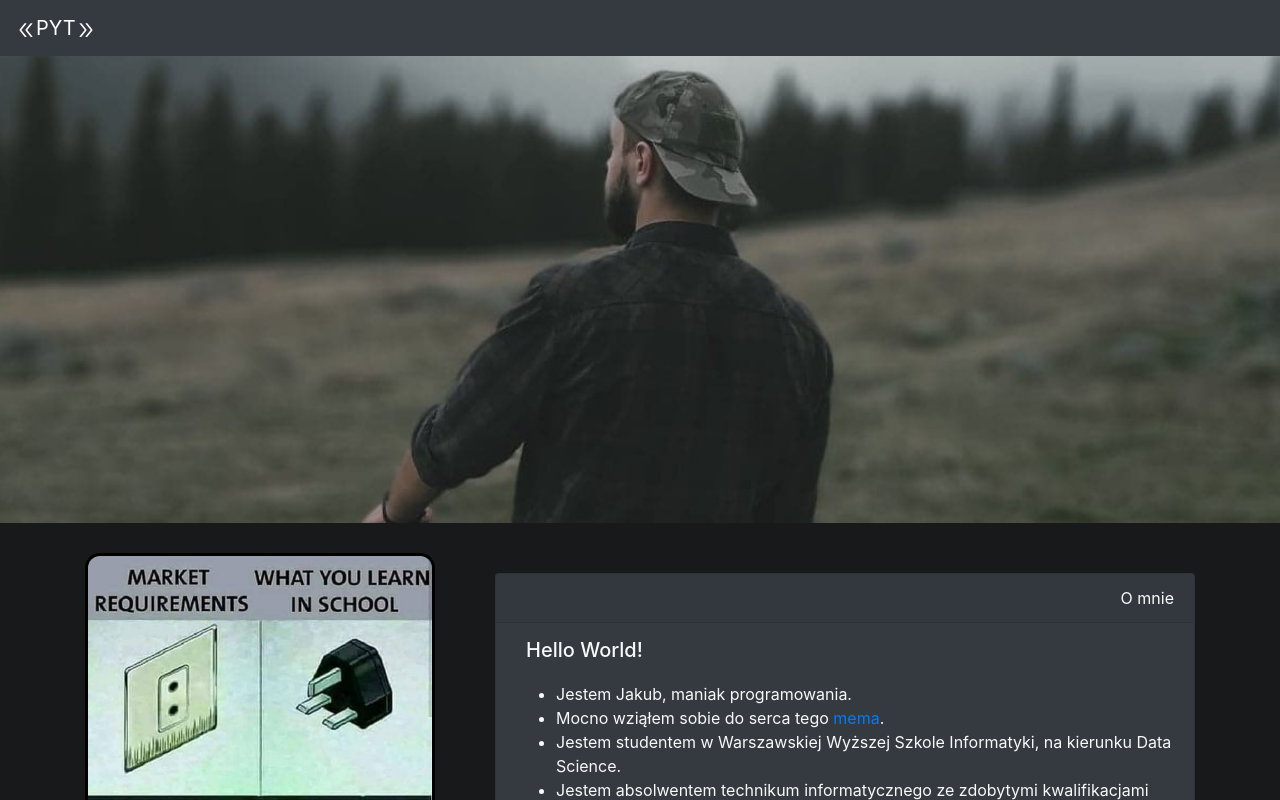
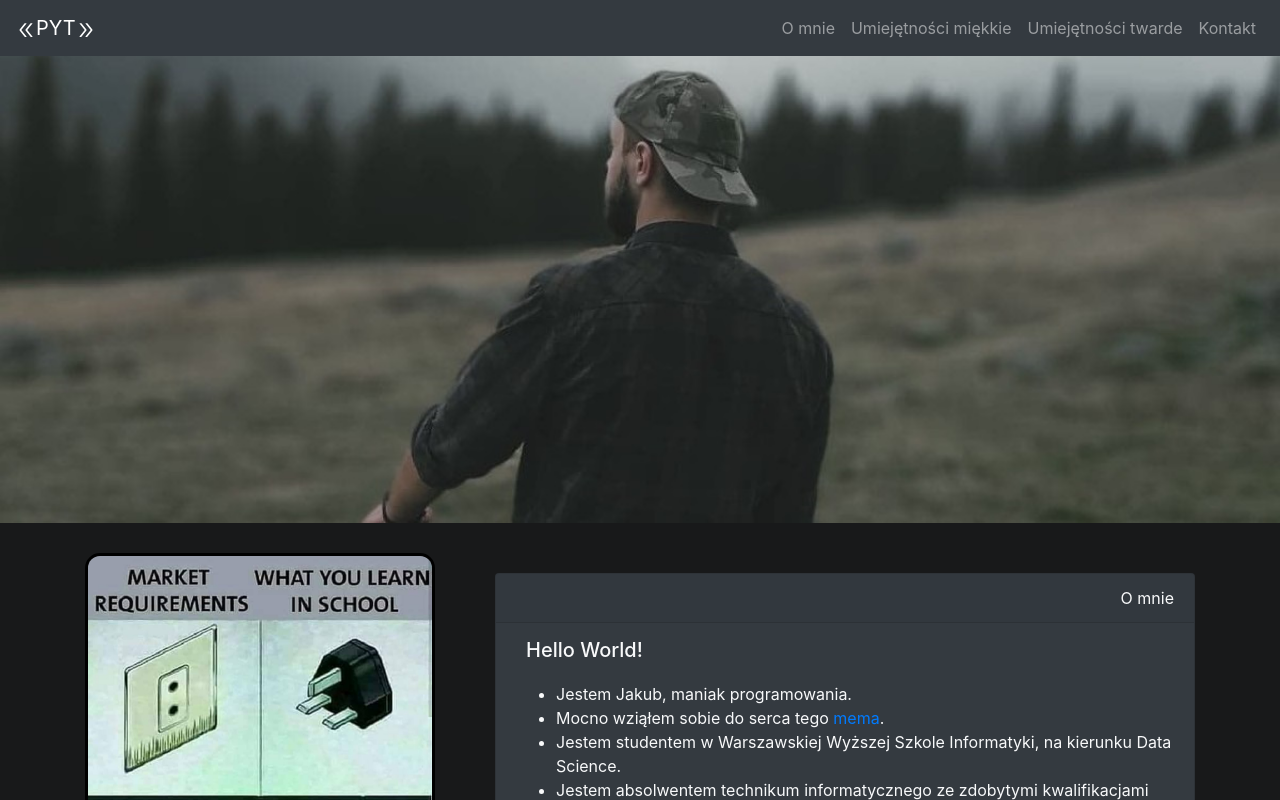
Before and after one commit to JakubPyt/website-about-me, a React (Create React App) app: page / in a window 1280 px wide. Shown: the top 800 px of the page. Built offline with nearby package versions, Linux system fonts and the light colour scheme.

Commit message:
navigation/Add buttons to ids

```diff
--- a/src/components/navigation.js
+++ b/src/components/navigation.js
@@ -17,6 +17,22 @@ class Navigation extends React.Component {
               <AiOutlineDoubleRight />
             </Navbar.Brand>
           </Nav>
+          <Navbar.Collapse className="justify-content-end">
+            <Nav>
+              <Nav.Item>
+                <Nav.Link href="#aboutMeID">O mnie</Nav.Link>
+              </Nav.Item>
+              <Nav.Item>
+                <Nav.Link href="#softSkillsID">Umiejętności miękkie</Nav.Link>
+              </Nav.Item>
+              <Nav.Item>
+                <Nav.Link href="#hardSkillsID">Umiejętności twarde</Nav.Link>
+              </Nav.Item>
+              <Nav.Item>
+                <Nav.Link href="#contactID">Kontakt</Nav.Link>
+              </Nav.Item>
+            </Nav>
+          </Navbar.Collapse>
         </Navbar>
       </div>
     );
```
